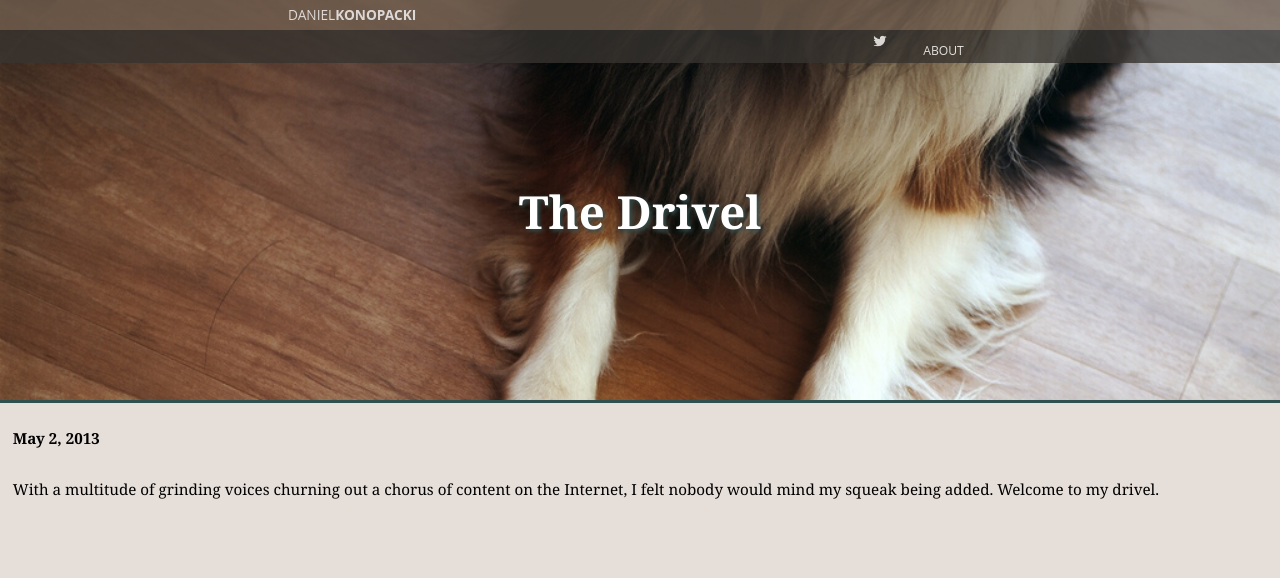
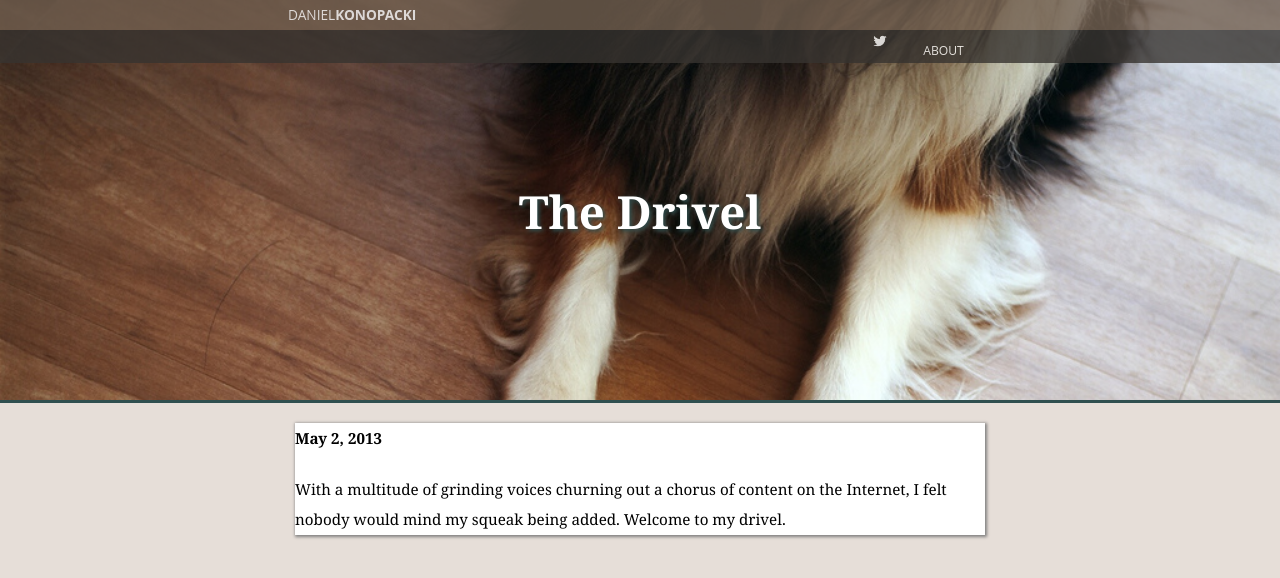
Before and after one commit to danielkonopacki/danielkonopacki.github.com, a Jekyll site: the page built from _posts/2013-05-02-welcome.md, in a window 1280 px wide. Shown: the top 578 px of the page. Built offline with Jekyll 4.4.1, drawn with Linux system fonts in a browser that asks for light colours; Markdown is read by kramdown in place of the engine named in the settings.

Commit message:
Post page setup

```diff
--- a/css/layout.css
+++ b/css/layout.css
@@ -55,7 +55,7 @@ html, body {
   text-align: right;
 }
 
-.post,
+#post,
 .post-blurb {
   background-color: white;
   -moz-box-shadow: 1px 1px 3px 1px gray;
@@ -63,7 +63,7 @@ html, body {
   box-shadow: 1px 1px 3px 1px gray;
 }
 
-.post {
+#post {
   margin: 0 auto;
   width: 55%;
 }
```
Also changed, not shown: 1 other file.
